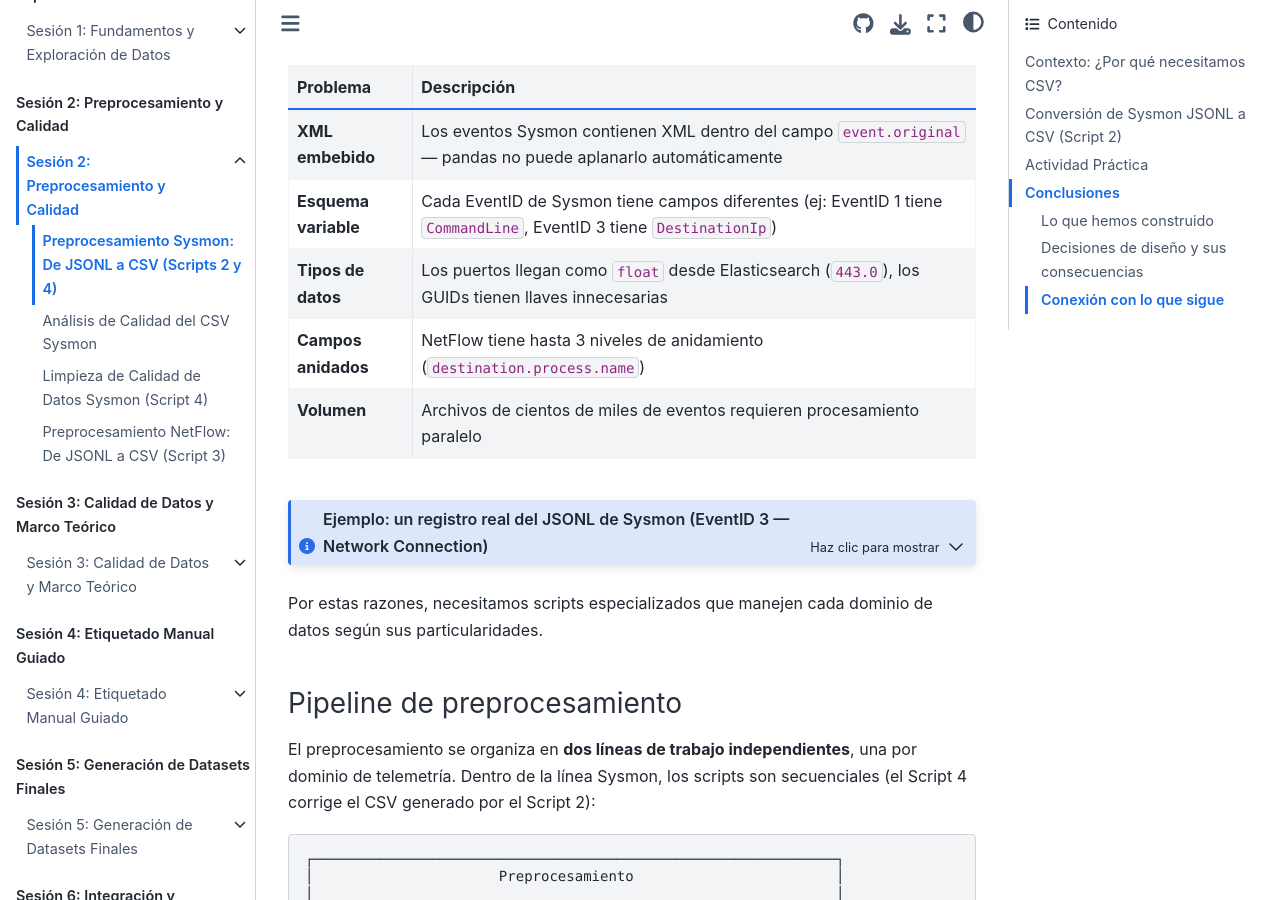
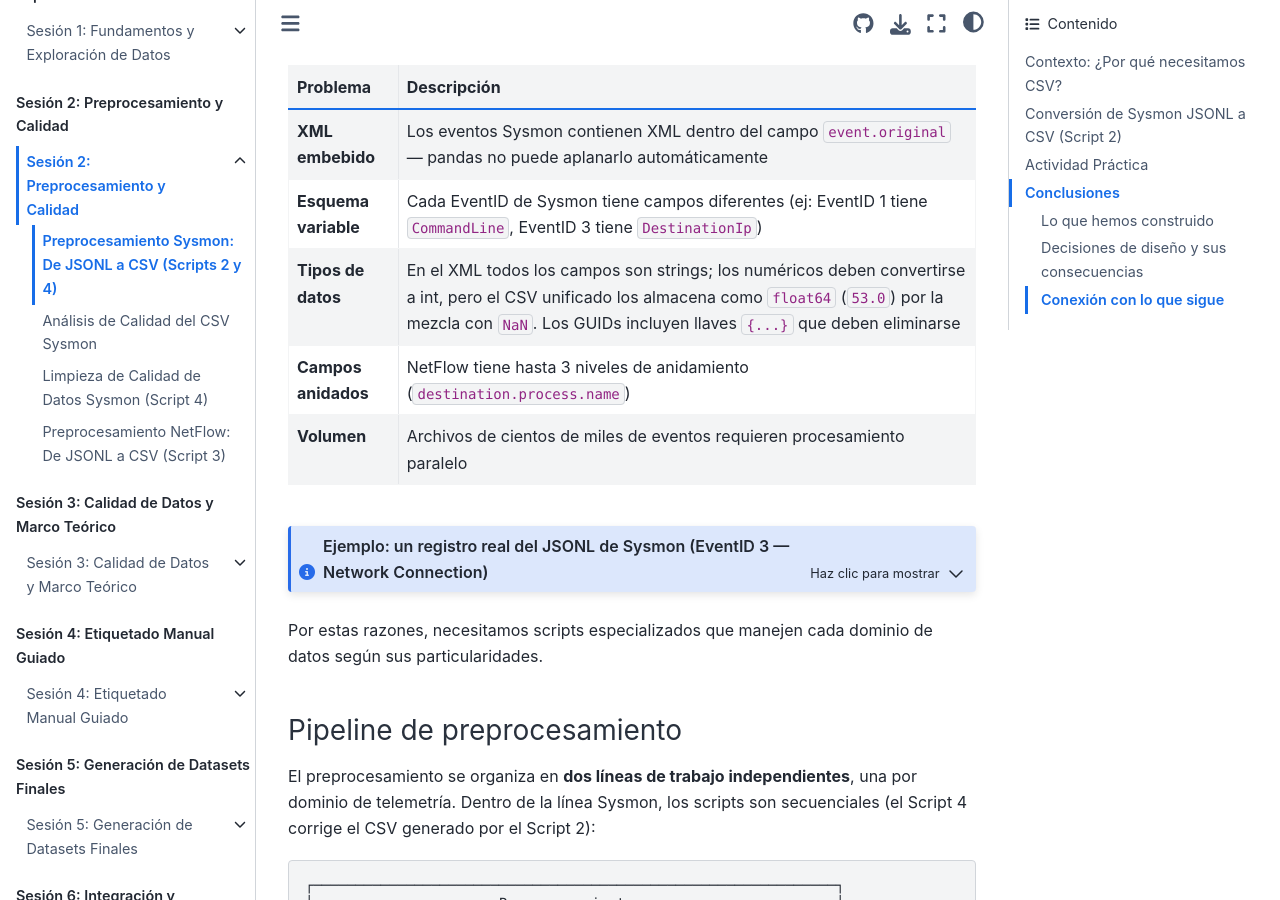
Before and after one commit to ollerenac/curso2026, a Jupyter Book: the page built from sesion-2/7-preprocesamiento-sysmon.md, in a window 1280 px wide and 900 px high, scrolled down 3064 px. Built offline with Jupyter Book 1.0.4 settings and Sphinx 7.4.7 and the Sphinx Book theme 1.1.4, drawn with Linux system fonts in a browser that asks for light colours.

Commit message:
fix(sesion-2): correct type conversion explanation for ports and GUIDs
Co-Authored-By: Claude Sonnet 4.6 <noreply@anthropic.com>

```diff
--- a/sesion-2/7-preprocesamiento-sysmon.md
+++ b/sesion-2/7-preprocesamiento-sysmon.md
@@ -101,7 +101,7 @@ Sin embargo, esto presenta varios problemas:
 |----------|-------------|
 | **XML embebido** | Los eventos Sysmon contienen XML dentro del campo `event.original` — pandas no puede aplanarlo automáticamente |
 | **Esquema variable** | Cada EventID de Sysmon tiene campos diferentes (ej: EventID 1 tiene `CommandLine`, EventID 3 tiene `DestinationIp`) |
-| **Tipos de datos** | Los puertos llegan como `float` desde Elasticsearch (`443.0`), los GUIDs tienen llaves innecesarias |
+| **Tipos de datos** | En el XML todos los campos son strings; los numéricos deben convertirse a int, pero el CSV unificado los almacena como `float64` (`53.0`) por la mezcla con `NaN`. Los GUIDs incluyen llaves `{...}` que deben eliminarse |
 | **Campos anidados** | NetFlow tiene hasta 3 niveles de anidamiento (`destination.process.name`) |
 | **Volumen** | Archivos de cientos de miles de eventos requieren procesamiento paralelo |
 
@@ -130,7 +130,7 @@ Los problemas concretos visibles aquí:
 
 - **XML embebido**: `event.original` es un string XML de ~2.000 caracteres — `pd.read_json()` lo deja como texto plano sin extraer ningún campo de Sysmon. Los campos que necesitamos (`DestinationIp`, `ProcessGuid`, `UtcTime`) están enterrados dentro de ese string.
 - **Campos anidados**: `destination.port`, `source.ip`, `network.transport` son dicts anidados — pandas crearía una columna `destination` con un diccionario entero como valor, no columnas `destination_port` y `destination_ip` separadas.
-- **Tipos de datos**: `destination.port: 53` llega como `53.0` (float) desde Elasticsearch — debe convertirse a entero. `ProcessGuid` incluye llaves `{...}` que deben eliminarse.
+- **Tipos de datos**: en el XML todos los campos son strings — `'53'`, `'1980'`, `'{3fc4fefd-...}'`. El script convierte explícitamente los campos numéricos (`DestinationPort`, `ProcessId`, etc.) con `int(float(value))` → Python int. Sin embargo, al construir el DataFrame unificado, las filas de otros EventIDs tienen `None` en esas columnas, y pandas convierte automáticamente las columnas con int+None a `float64` — por eso en el CSV de salida aparece `53.0` en lugar de `53`. El paso por `float` en la conversión es defensivo: maneja los pocos casos donde Elasticsearch serializa el valor como `'53.0'` en el XML. `ProcessGuid` incluye llaves `{...}` que el script también limpia.
 - **Esquema variable**: este EventID 3 tiene `DestinationIp`, `SourceIp`, `Protocol` en su XML. Un EventID 7 (Image Load) tiene `ImageLoaded`, `Hashes`, `Signed` en su lugar — campos completamente distintos dentro del mismo archivo `.jsonl`.
 :::
 
```
